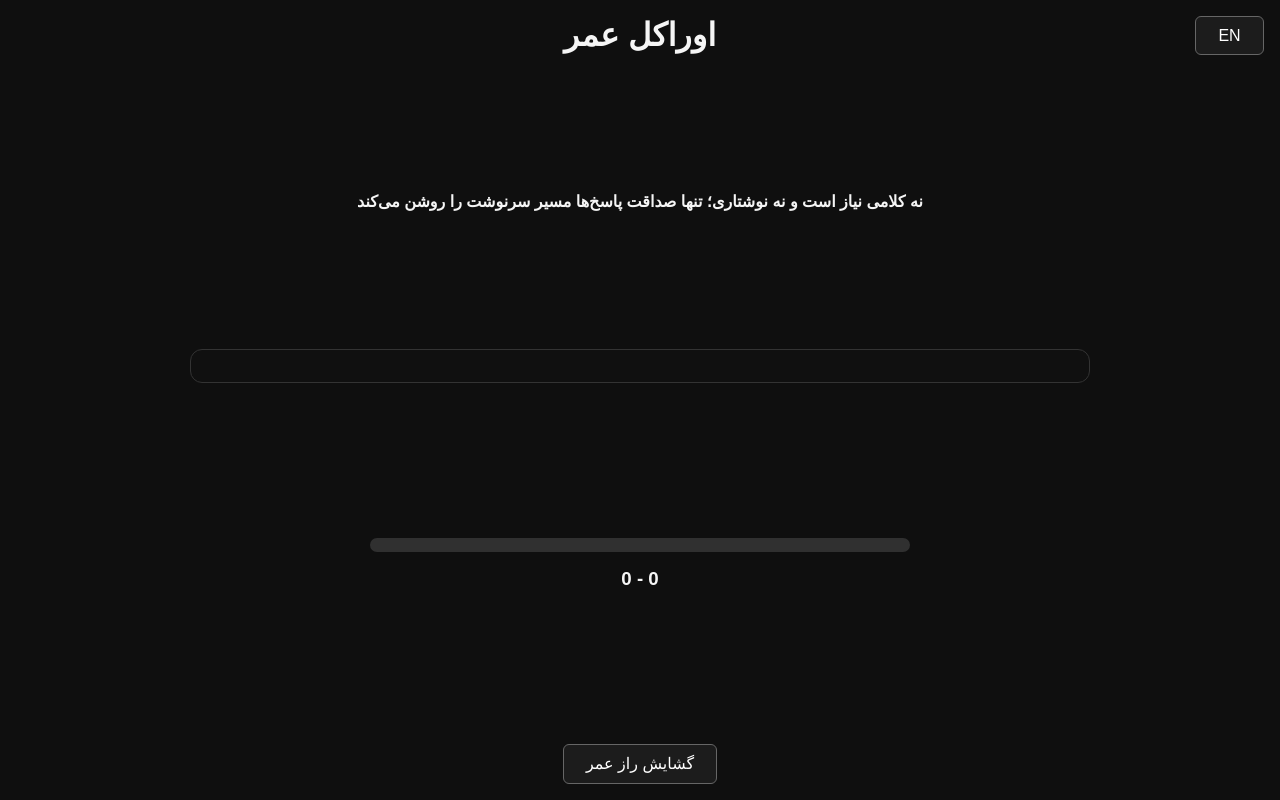
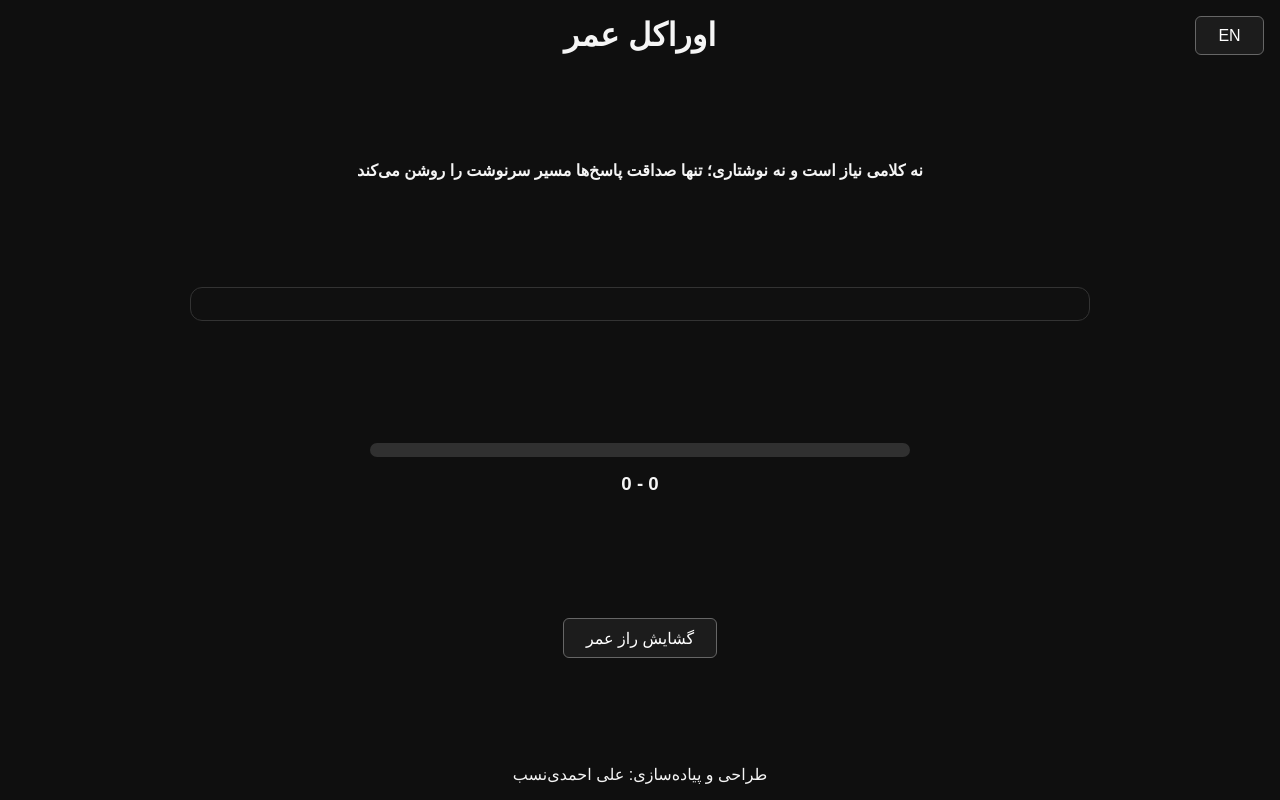
Before and after one commit to ali1898/oracle-ritual, an Angular app: page /game in a window 1280 px wide. Built offline with nearby package versions, Linux system fonts and the light colour scheme.

Commit message:
modified game.component files

```diff
--- a/src/app/pages/game/game.component.html
+++ b/src/app/pages/game/game.component.html
@@ -21,4 +21,5 @@
   <button class="bind-btn" [disabled]="!canFinish" (click)="finish()">
     {{langService.texts.reveal}}
   </button>
+  <footer>{{ langService.texts.footer }}</footer>
 </div>
--- a/src/app/pages/game/game.component.scss
+++ b/src/app/pages/game/game.component.scss
@@ -35,6 +35,10 @@
   }
 }
 
+.bind-btn {
+  margin: 0;
+}
+
 .cards-grid {
   display: grid;
   grid-template-columns: repeat(auto-fill, minmax(220px, 1fr));
```
